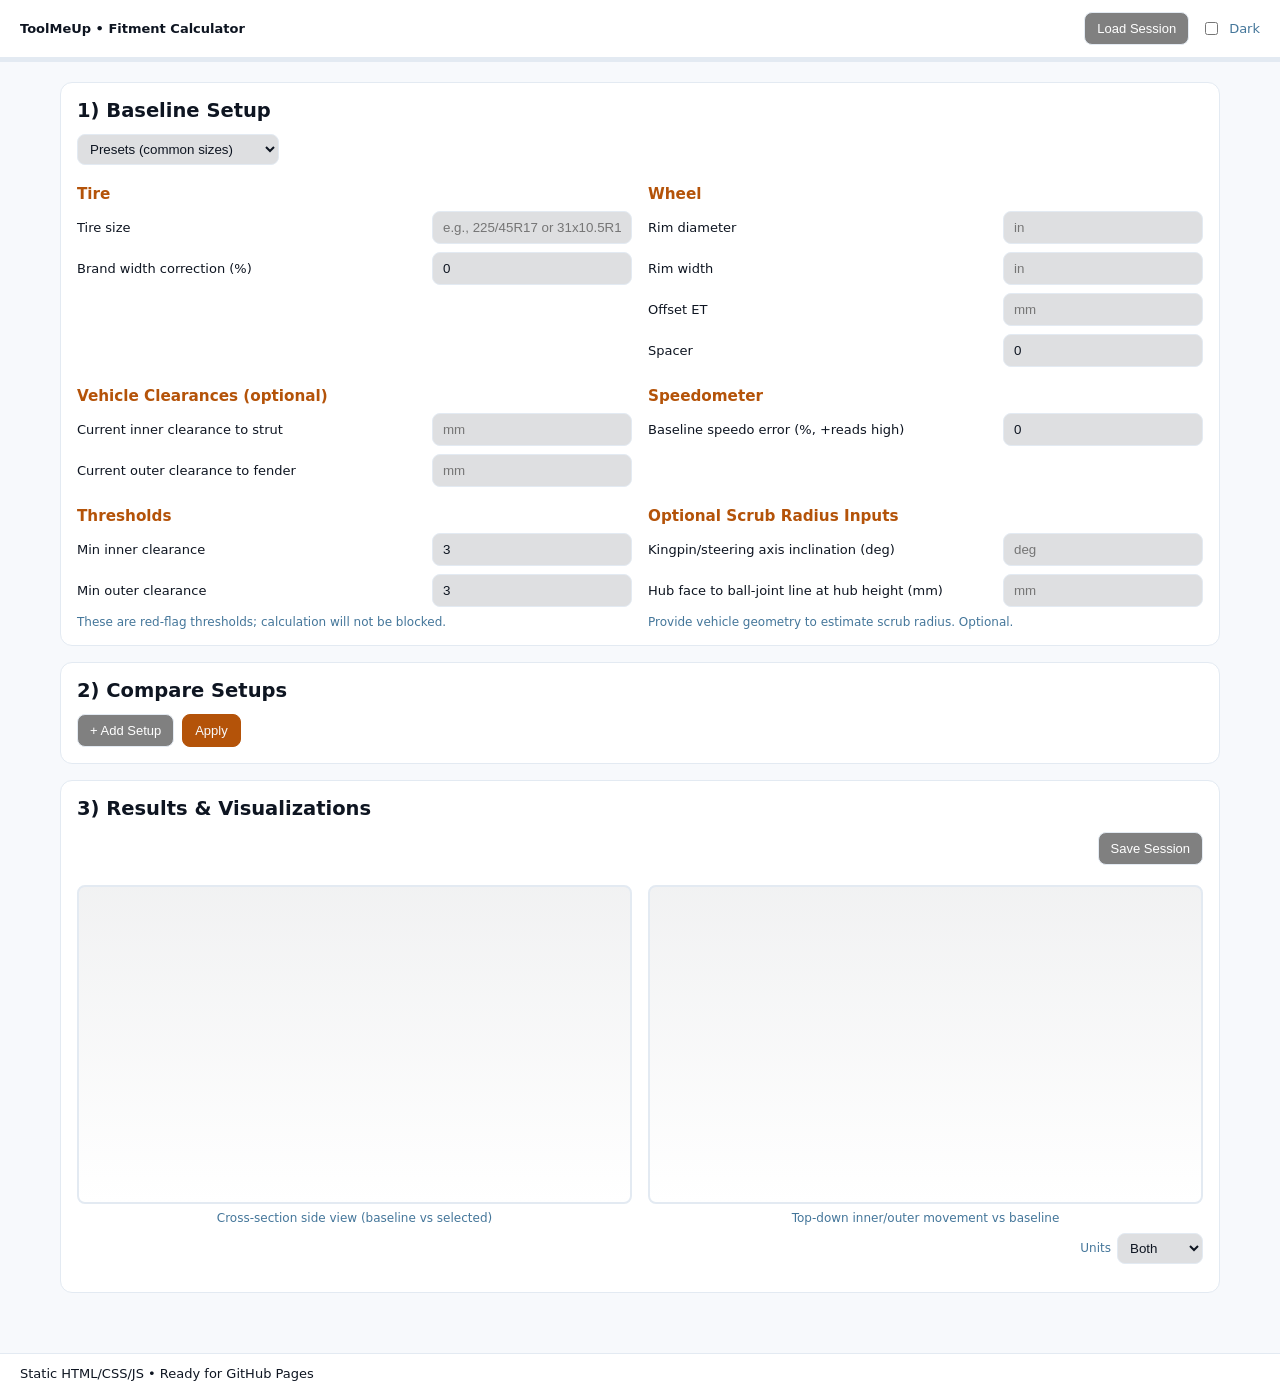
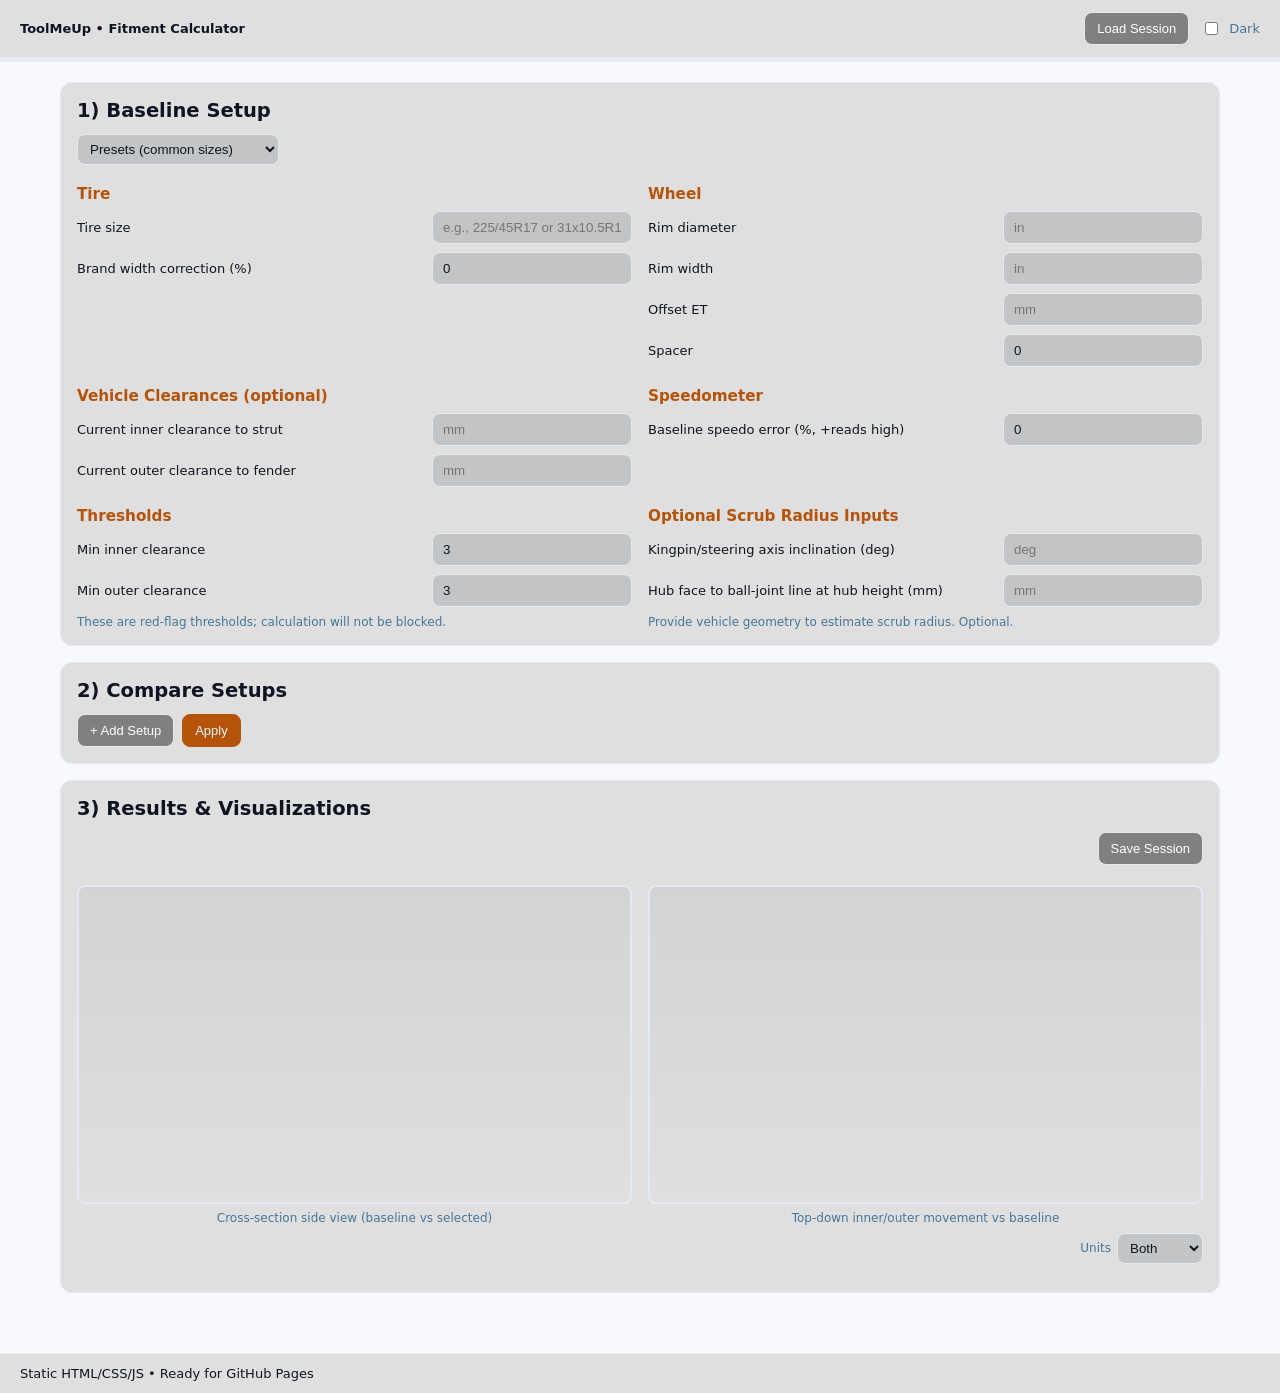

Version 1.1.1

--- a/styles.css
+++ b/styles.css
@@ -15,7 +15,7 @@ html[data-theme="light"] {
   --bg: #f7f9fc;
   --fg: #0e1521;
   --muted: #44769a;
-  --panel: #ffffff;
+  --panel: #dfdfdf;
   --accent: #b45309;
   --accent-2: #16a34a;
   --warn: #b45309;
